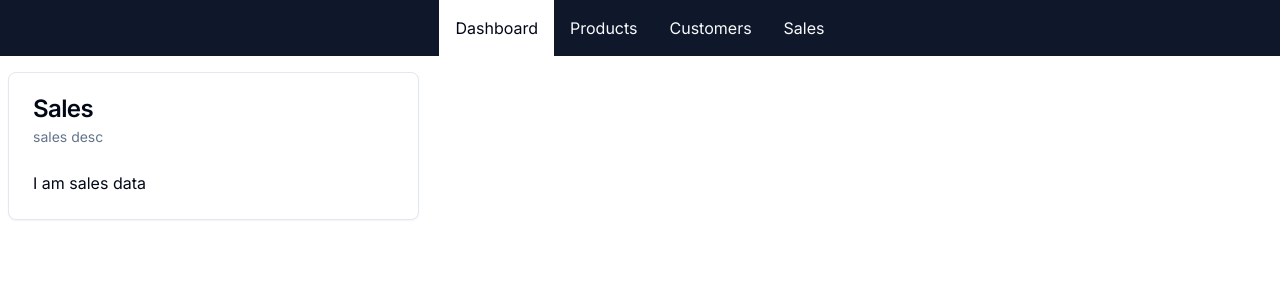
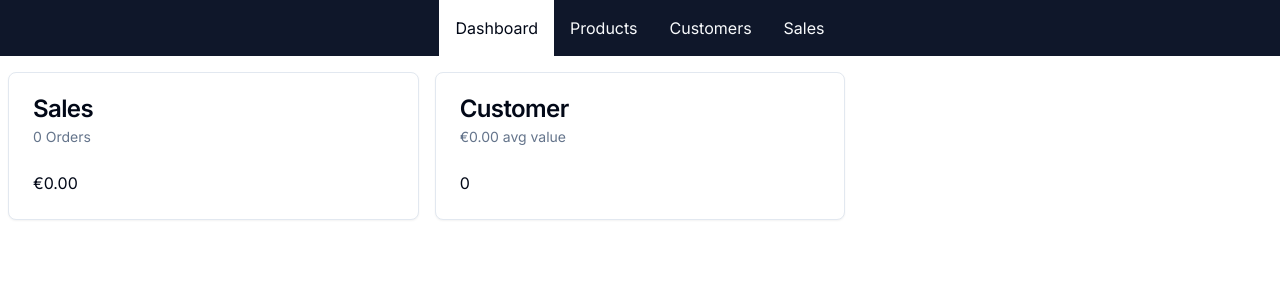
Before and after one commit to jayasurian123/tech-learn-e-commerce, a Next.js app: page /admin in a window 1280 px wide. Shown: the top 300 px of the page. Built offline with nearby package versions, Linux system fonts and the light colour scheme; no server answers; the database is empty.

Commit message:
get data from db

```diff
--- a/src/app/admin/page.tsx
+++ b/src/app/admin/page.tsx
@@ -5,14 +5,51 @@ import {
   CardHeader,
   CardTitle,
 } from '@/components/ui/card';
+import db from '@/db/db';
+import { formatCurrency, formatNumber } from '@/lib/formatter';
 
-const AdminPage = () => {
+async function getSalesData() {
+  const data = await db.order.aggregate({
+    _sum: { pricePaidInCents: true },
+    _count: true,
+  });
+
+  return {
+    amount: data._sum.pricePaidInCents || 0,
+    numberOfSales: data._count,
+  };
+}
+
+async function getUserData() {
+  const totalUsers = await db.user.count();
+  const orderData = await db.order.aggregate({
+    _sum: { pricePaidInCents: true },
+  });
+
+  return {
+    totalUsers,
+    avgValuePerUser:
+      totalUsers === 0
+        ? 0
+        : (orderData._sum.pricePaidInCents ?? 0) / totalUsers / 100,
+  };
+}
+
+const AdminPage = async () => {
+  const salesData = await getSalesData();
+  const orderData = await getUserData();
+
   return (
     <div className="grid grid-cols-1 md:grid-cols-2 lg:grid-cols-3 gap-4 my-4 mx-2">
       <DashboardCard
         title="Sales"
-        desc="sales desc"
-        content="I am sales data"
+        desc={`${formatNumber(salesData.numberOfSales)} Orders`}
+        content={formatCurrency(salesData.amount)}
+      />
+      <DashboardCard
+        title="Customer"
+        desc={`${formatCurrency(orderData.avgValuePerUser)} avg value`}
+        content={formatNumber(orderData.totalUsers)}
       />
     </div>
   );
```
